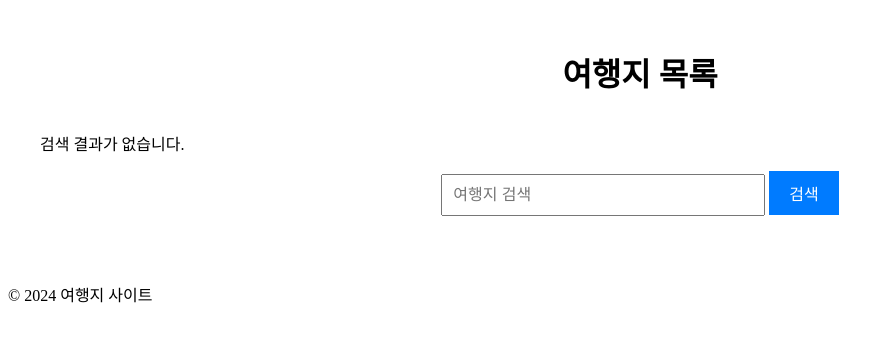
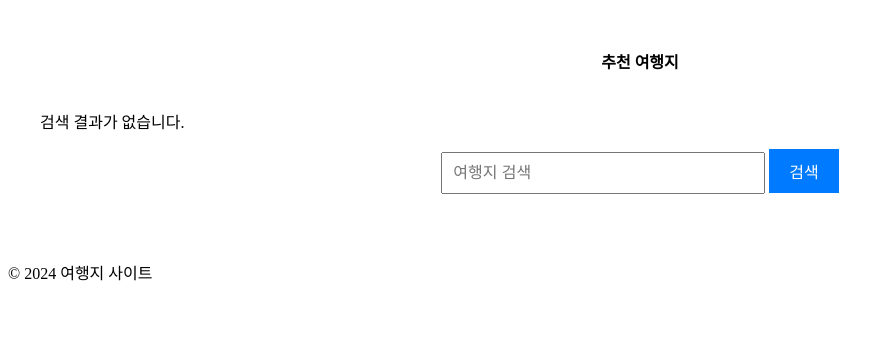
Before and after one commit to Cup-Of-Liber-Tea/MapPro, a Django app: template travel/templates/tourist_list.html in a window 1280 px wide. Shown: the top 342 px of the page, without its empty margins (0-894 px from the left). Run offline with Django 3.2, Linux system fonts and the light colour scheme; the template is opened without the code that fills it, so the values that code supplies are empty.

```diff
--- a/travel/templates/tourist_list.html
+++ b/travel/templates/tourist_list.html
@@ -7,7 +7,7 @@
         margin: 0 auto;
         padding: 20px;
     }
-    h1 {
+    h4 {
         text-align: center;
         margin-bottom: 20px;
     }
@@ -95,7 +95,7 @@
 </style>
 
 <div class="tourist-list-container">
-    <h1>여행지 목록</h1>
+    <h4>추천 여행지</h4>
 
     <div class="tourist-grid">
         {% for tourist in tourist_list %}
```
